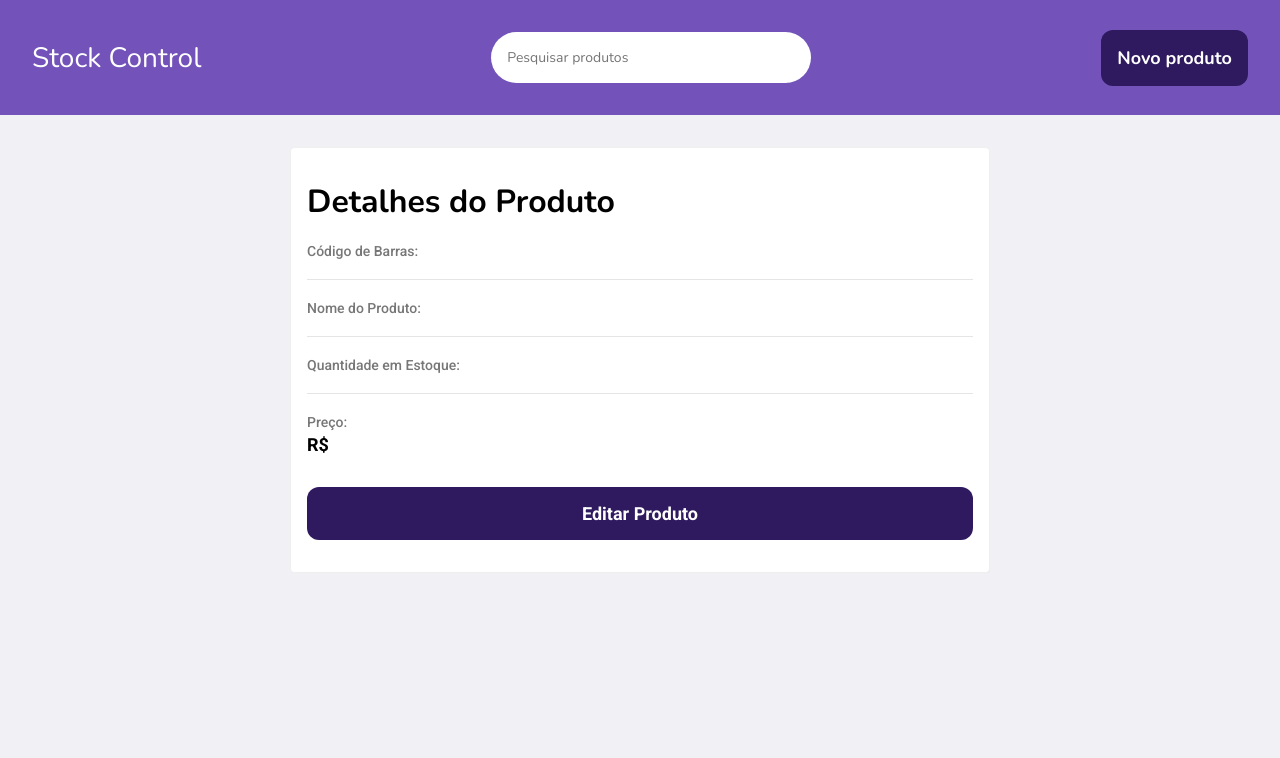
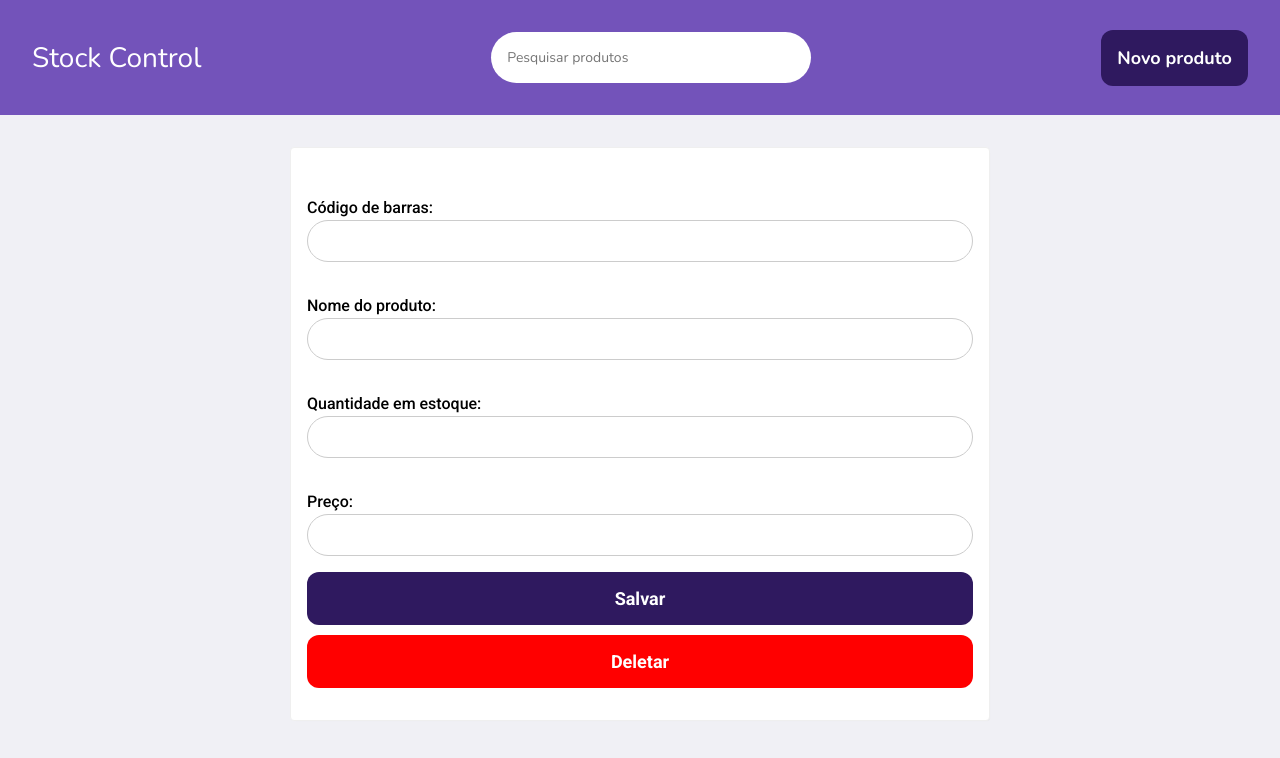
Before and after one commit to leoorlandin/CompreAqui-App, a React (Create React App) app in the folder frontend/: page /product/1/edit in a window 1280 px wide. Shown: the top 758 px of the page. Built offline with nearby package versions, Linux system fonts and the light colour scheme; no server answers.

Commit message:
created edit product page/adjust button on product show page

```diff
--- a/frontend/src/components/MainCard/styles.js
+++ b/frontend/src/components/MainCard/styles.js
@@ -18,4 +18,8 @@ export const CardSection = styled.section`
     font-size: 32px;
     font-family: 'Nunito';
   }
+
+  button {
+    width: 100%;
+  }
 `;
--- /dev/null
+++ b/frontend/src/pages/Edit/index.js
@@ -0,0 +1,22 @@
+import React from 'react';
+
+import Header from '../../components/Header';
+import MainCard from '../../components/MainCard';
+import Form from '../../components/Form';
+import Button from '../../components/Button';
+
+import * as S from './styles';
+
+const Edit = () => {
+  return (
+    <S.Edit>
+      <Header />
+      <MainCard>
+        <Form />
+        <Button textContent="Deletar" type="submit"/>
+      </MainCard>
+    </S.Edit>
+  );
+};
+
+export default Edit;
--- /dev/null
+++ b/frontend/src/pages/Edit/styles.js
@@ -0,0 +1,9 @@
+import styled from 'styled-components';
+
+export const Edit = styled.div`
+
+ form + button {
+   margin-top: 10px;
+   background: red;
+ }
+`
--- a/frontend/src/pages/Product/index.js
+++ b/frontend/src/pages/Show/index.js
@@ -1,5 +1,5 @@
 import React, { useEffect, useState } from 'react';
-import { useParams } from 'react-router-dom';
+import { useParams, useHistory, Link } from 'react-router-dom';
 
 import api from '../../services/api';
 
@@ -13,20 +13,10 @@ import * as S from './styles';
 
 const Product = () => {
 
+  const history = useHistory();
   const { id } = useParams();
   const [product, setProduct] = useState([]);
 
-
-  // const handleRequest = async () => {
-  //   api.get(`product/${id}`)
-  //     .then(response => {
-  //       if(response.status === 404){
-
-  //       }
-  //       setProduct(response.data);
-  //       console.log(response.data);
-  //     })
-  // };
 
   useEffect(() =>
     api.get(`product/${id}`)
@@ -38,6 +28,10 @@ const Product = () => {
         console.log(response);
       })
     , [id])
+
+  const handleEditButton = () => {
+    history.push(`/product/${id}/edit`);
+  }
 
 
   return (
@@ -69,7 +63,10 @@ const Product = () => {
 
         </S.CardContent>
 
-        <Button textContent="Editar Produto" />
+        <Link to={`/product/${id}/edit`}>
+          <Button textContent="Editar Produto" />
+        </Link>
+
       </MainCard>
     </>
   );
--- a/frontend/src/pages/Product/styles.js
+++ b/frontend/src/pages/Show/styles.js
@@ -5,9 +5,6 @@ export const CardContent = styled.div`
   display: flex;
   flex-direction: column;
 
-
-  h1 {
-  }
 `;
 
 export const ProductField = styled.div`
--- a/frontend/src/routes.js
+++ b/frontend/src/routes.js
@@ -4,7 +4,8 @@ import { BrowserRouter, Route, Switch } from 'react-router-dom';
 
 import Home from './pages/Home';
 import Create from './pages/Create';
-import Product from './pages/Product';
+import Show from './pages/Show';
+import Edit from './pages/Edit';
 
 const Routes = () => {
   return (
@@ -12,7 +13,8 @@ const Routes = () => {
       <Switch>
         <Route path="/" exact component={Home} />
         <Route path="/product/create" component={Create} />
-        <Route path="/product/:id" component={Product} />
+        <Route path="/product/:id" exact component={Show} />
+        <Route path="/product/:id/edit" component={Edit} />
       </Switch>
     </BrowserRouter>
   );
```
